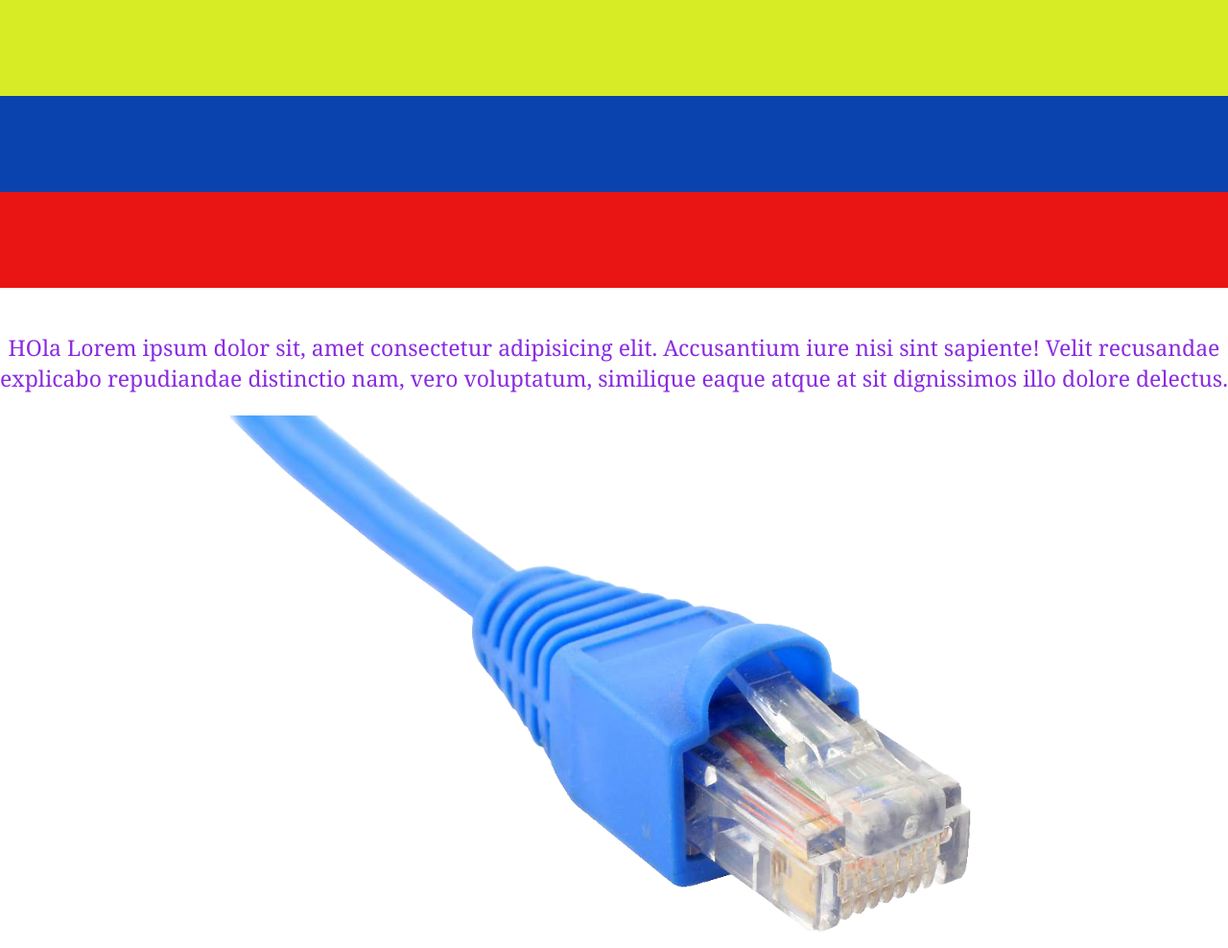
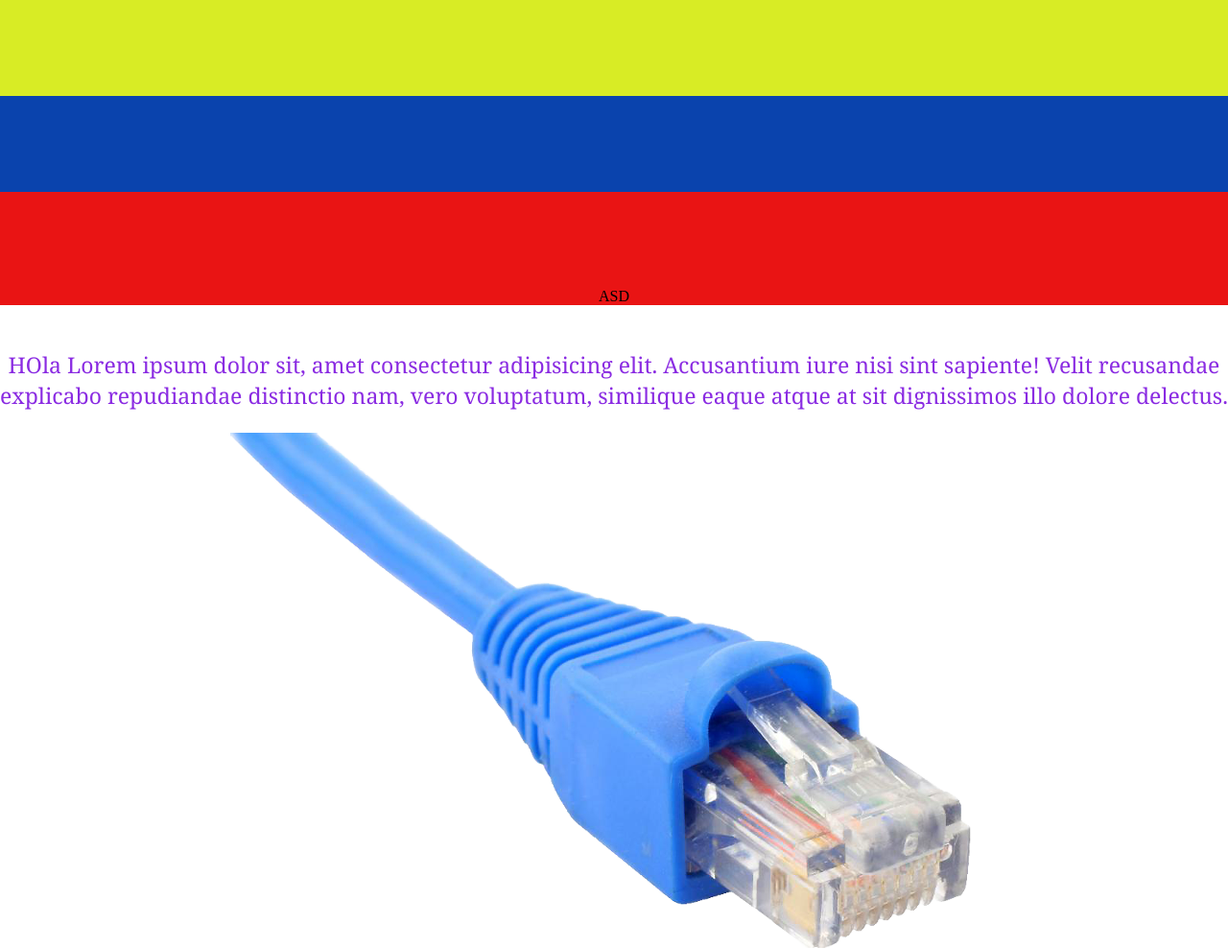
Before and after one commit to alejo328/prueba1, a plain HTML site: page index.html in a window 1280 px wide. Shown: the top 988 px of the page at 96% size. Drawn offline with Linux system fonts and the light colour scheme.

Commit message:
cAMBIE EL ASD
ASD

```diff
--- a/index.html
+++ b/index.html
@@ -9,7 +9,7 @@
 <body>
     <div class="encabezado"> </div>
     <div class="encabezado1"> </div>
-    <div class="encabezado2"> </div>
+    <div class="encabezado2"> ASD</div>
     <div>
         <P>HOla Lorem ipsum dolor sit, amet consectetur adipisicing elit. Accusantium iure nisi sint sapiente! Velit recusandae explicabo repudiandae distinctio nam, vero voluptatum, similique eaque atque at sit dignissimos illo dolore delectus.</P>
         <img src="Imagenes/1.png" alt="">
```
